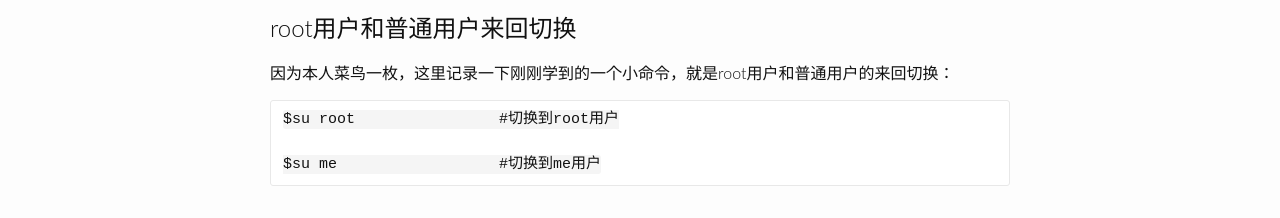
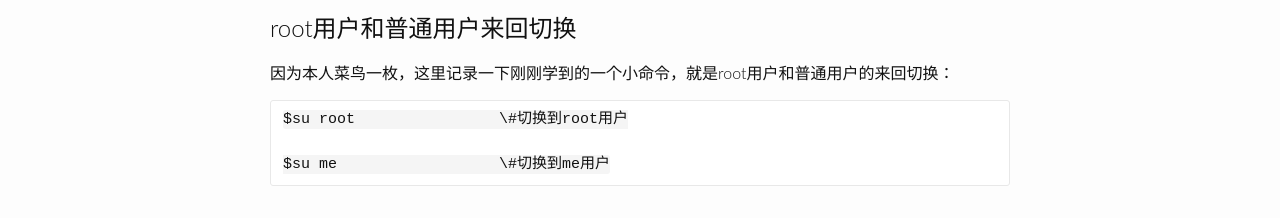
Before and after one commit to maple-yf/maplecumt, a Jekyll site: the page built from _posts/2015-12-01-Setting-Ubuntu-User.markdown, in a window 1280 px wide. Shown: the part 1203-1421 px from the top of the page. Built offline with Jekyll 4.4.1, drawn with Linux system fonts in a browser that asks for light colours; comment, search, counter and statistics services are not loaded.

Commit message:
no message

````diff
--- a/_posts/2015-12-01-Setting-Ubuntu-User.markdown
+++ b/_posts/2015-12-01-Setting-Ubuntu-User.markdown
@@ -44,7 +44,7 @@ sudo -u USERNAME chsh -s /bin/bash
 因为本人菜鸟一枚，这里记录一下刚刚学到的一个小命令，就是root用户和普通用户的来回切换：
 
 ```
-$su root		#切换到root用户
+$su root		\#切换到root用户
 
-$su me			#切换到me用户
+$su me			\#切换到me用户
 ```
````
